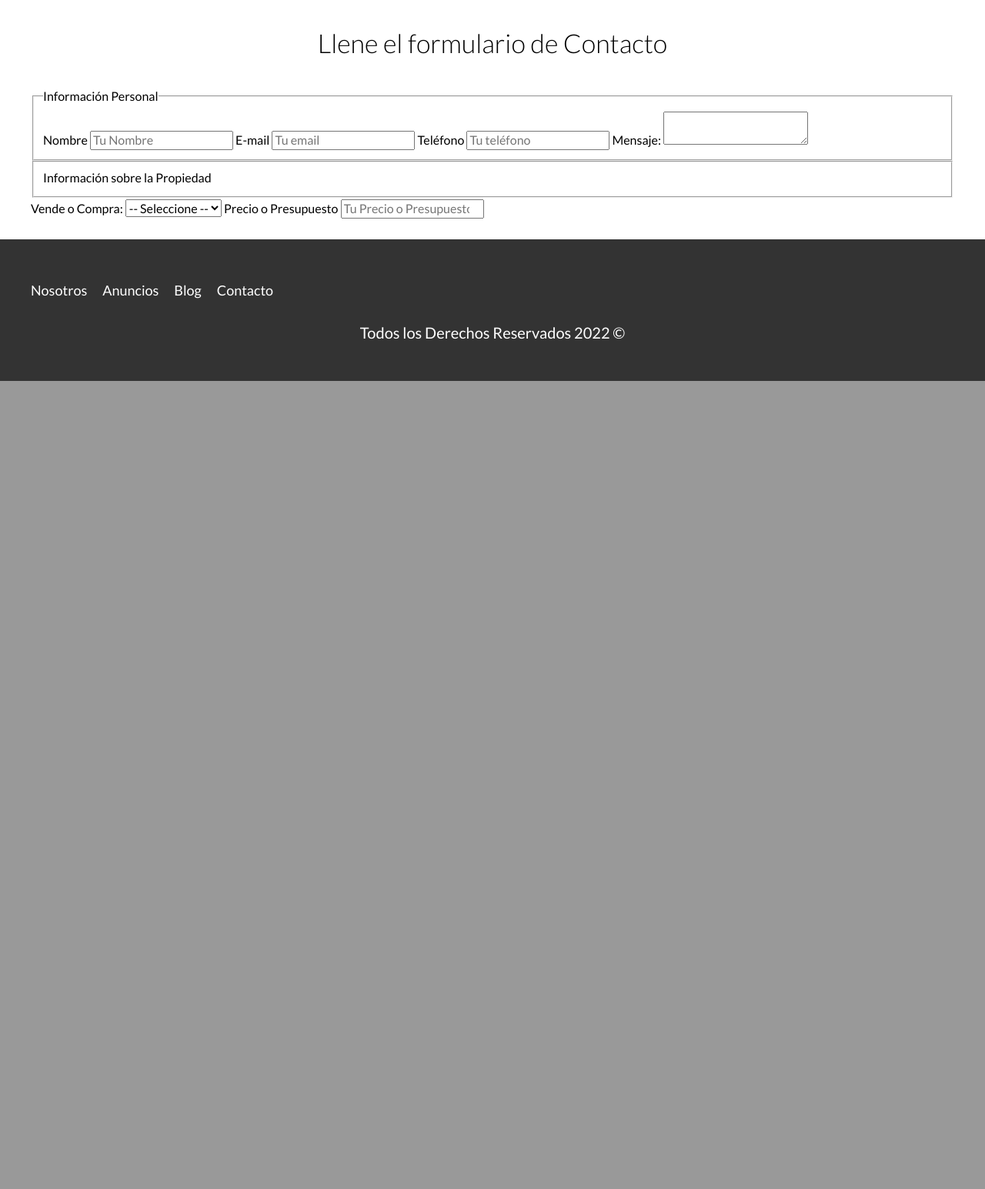
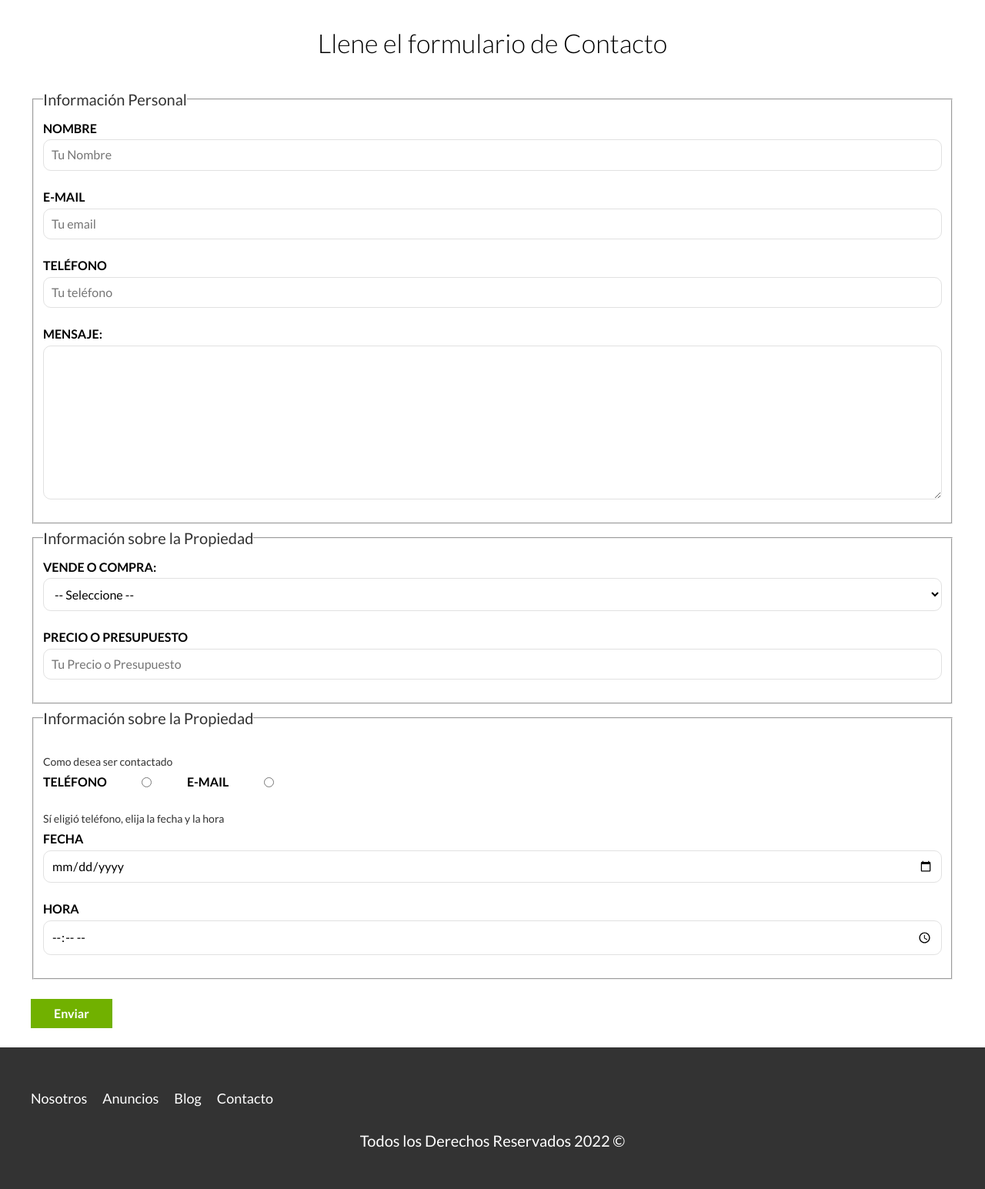
Before and after one commit to MatiGallegos/bienesraices, a PHP site: page /contacto.html in a window 1280 px wide. Shown: the part 1138-2683 px from the top of the page at 77% size. Before the commit the page ends 1633 px from the top, so only its background shows below. Run offline with PHP 8.4, Linux system fonts and the light colour scheme.

Commit message:
Formularios

```diff
--- a/contacto.html
+++ b/contacto.html
@@ -54,7 +54,10 @@
                 <textarea id="mensaje"></textarea>
             </fieldset>
 
-            <fieldset>Información sobre la Propiedad</fieldset>
+            <fieldset>
+                <legend>Información sobre la Propiedad</legend>
+
+
             <label for="opciones">Vende o Compra:</label>
             <select id="opciones">
                 <option value=""disabled selected>-- Seleccione --</option>
@@ -64,8 +67,31 @@
 
             <label for="presupuesto">Precio o Presupuesto</label>
             <input type="number" placeholder="Tu Precio o Presupuesto" id="presupuesto">
+            </fieldset>
 
+            <fieldset>
+                <legend>Información sobre la Propiedad</legend>
+                <p>Como desea ser contactado</p>
 
+                <div class="forma-contacto">
+                    <label for="contactar-telefono">Teléfono</label>
+                    <input name="contacto" type="radio" value="telefono" id="contactar-telefono">
+
+                    <label for="contactar-email">E-mail</label>
+                    <input name="contacto" type="radio" value="telefono" id="contactar-email">
+                </div>
+
+                <p>Sí eligió teléfono, elija la fecha y la hora</p>
+
+                <label for="fecha">Fecha</label>
+                <input type="date"id="fecha">
+
+                <label for="hora">Hora</label>
+                <input type="time"id="hora" min="09:00" max="18:00">
+
+            </fieldset>
+
+            <input type="submit" value="Enviar" class="boton-verde">
         </form>
     </main>
 
--- a/src/scss/app.scss
+++ b/src/scss/app.scss
@@ -16,6 +16,8 @@
 @import 'layout/contactar';
 @import 'layout/inferior';
 @import 'layout/testimoniales';
+@import 'layout/formularios';
+
 
 
 
--- a/src/scss/base/_mixins.scss
+++ b/src/scss/base/_mixins.scss
@@ -31,8 +31,10 @@
     text-align: center;
     margin-top: $separacion / 2;
     display: $display;
+    border: none;
 
     &:hover {
         background-color: darken($bgColor, 5);
+        cursor: pointer;
     }
 }
--- /dev/null
+++ b/src/scss/layout/_formularios.scss
@@ -0,0 +1,46 @@
+.formulario {
+    p {
+        font-size: 1.4rem;
+        color: $grisOscuro;
+        margin: 2rem 0 0 0;
+
+    }
+
+    legend {
+        font-size: 2rem;
+        color: $grisOscuro;
+    }
+
+    label {
+        font-weight: $bold;
+        text-transform: uppercase;
+        display: block;
+    }
+
+    input:not([type="submit"]),
+    textarea,
+    select {
+        padding: 1rem;
+        display: block;
+        width: 100%;
+        background-color: $blanco;
+        border: 1px solid $gris;
+        border-radius: 1rem;
+        margin-bottom: 2rem;
+    }
+
+    textarea {
+        height: 20rem;
+    }
+
+    .forma-contacto {
+        max-width: 30rem;
+        display: flex;
+        justify-content: space-between;
+        align-items: center;
+    }
+    input[type="radio"] {
+        margin: 0;
+        width: auto;
+    }
+}
```
Also changed, not shown: build/css/app.css, 1 other file.
